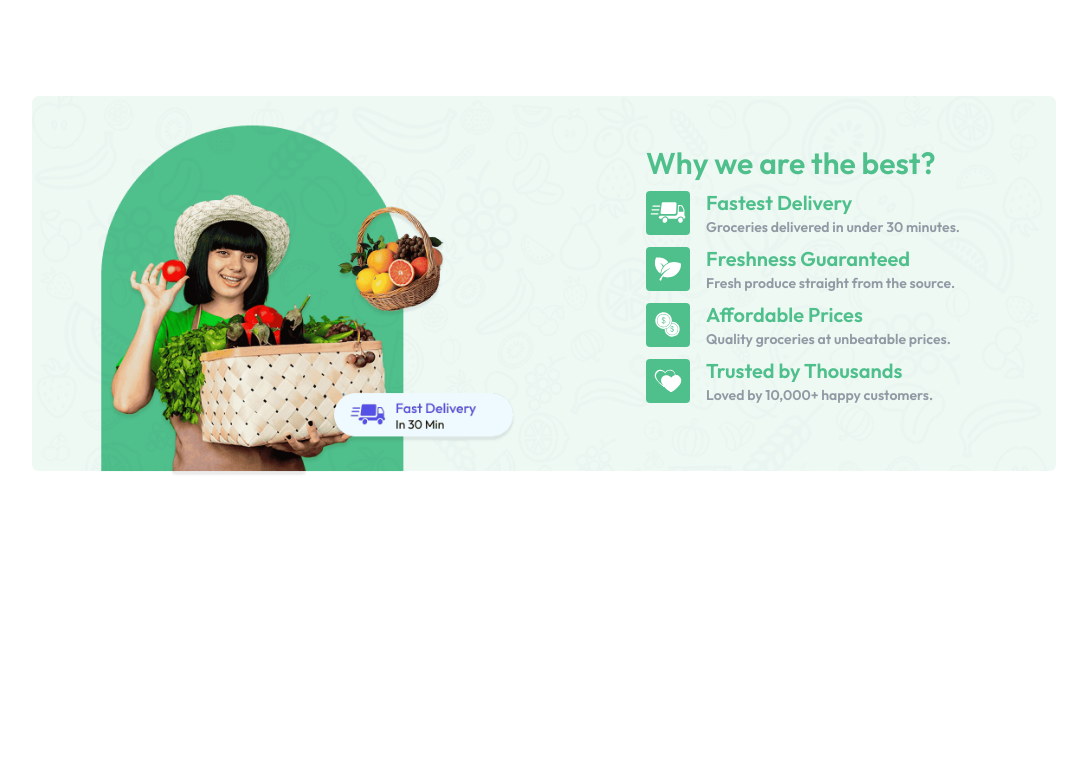
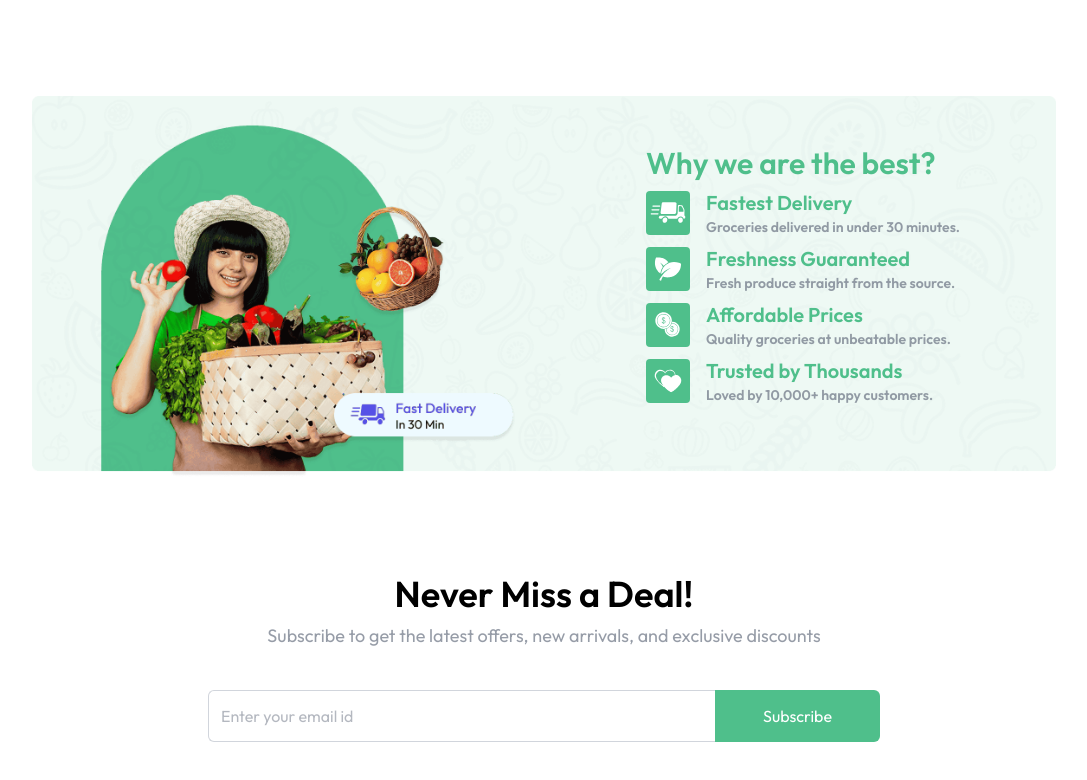
Before and after one commit to mahsa199170/grocery-delivery-website, a React (Vite) app in the folder client/: page / in a window 1280 px wide. Shown: the part 1520-2300 px from the top of the page, without its empty margins (96-1183 px from the left). Before the commit the page ends 1998 px from the top, so only its background shows below. Built offline with nearby package versions, Linux system fonts and the light colour scheme.

Commit message:
Added newsletter subscription section

```diff
--- /dev/null
+++ b/client/src/components/newsLetter.jsx
@@ -0,0 +1,27 @@
+const NewsLetter = () => {
+  return (
+    <div className="flex flex-col items-center justify-center text-center space-y-2 mt-24 pb-14">
+      <h1 className="md:text-4xl text-2xl font-semibold">Never Miss a Deal!</h1>
+      <p className="md:text-lg text-gray-500/70 pb-8">
+        Subscribe to get the latest offers, new arrivals, and exclusive
+        discounts
+      </p>
+      <form className="flex items-center justify-between max-w-2xl w-full md:h-13 h-12">
+        <input
+          className="border border-gray-300 rounded-md h-full border-r-0 outline-none w-full rounded-r-none px-3 text-gray-500"
+          type="text"
+          placeholder="Enter your email id"
+          required
+        />
+        <button
+          type="submit"
+          className="md:px-12 px-8 h-full text-white bg-primary hover:bg-primary-dull transition-all cursor-pointer rounded-md rounded-l-none"
+        >
+          Subscribe
+        </button>
+      </form>
+    </div>
+  );
+};
+
+export default NewsLetter;
--- a/client/src/pages/Home.jsx
+++ b/client/src/pages/Home.jsx
@@ -3,6 +3,7 @@
 import Categories from '../components/Categories';
 import BestSeller from '../components/BestSeller';
 import BottomBanner from '../components/BottomBanner';
+import NewsLetter from '../components/newsLetter';
 const Home = () => {
   return (
     <div className="mt-10">
@@ -10,6 +11,7 @@
       <Categories />
       <BestSeller />
       <BottomBanner />
+      <NewsLetter />
     </div>
   );
 };
```
